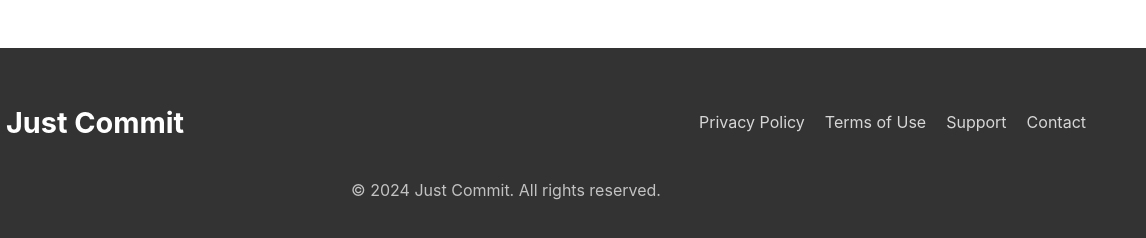
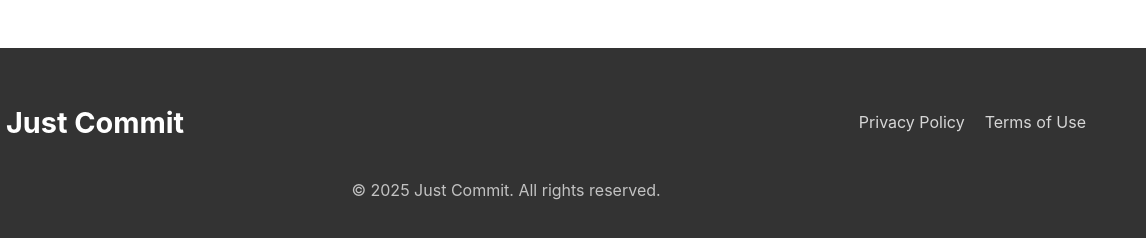
Before and after one commit to yakovsushenok/justcommit-site, a plain HTML site: page index.html in a window 1280 px wide. Shown: the part 2907-3145 px from the top of the page, 134-1280 px from the left. Drawn offline with Linux system fonts and the light colour scheme.

Commit message:
remove contact/supp

```diff
--- a/index.html
+++ b/index.html
@@ -553,12 +553,10 @@
           <div class="footer-links">
             <a href="privacypolicy.html">Privacy Policy</a>
             <a href="termsofuse.html">Terms of Use</a>
-            <a href="#">Support</a>
-            <a href="#">Contact</a>
           </div>
         </div>
         <p style="margin-top: 20px; opacity: 0.7">
-          © 2024 Just Commit. All rights reserved.
+          © 2025 Just Commit. All rights reserved.
         </p>
       </div>
     </footer>
```
